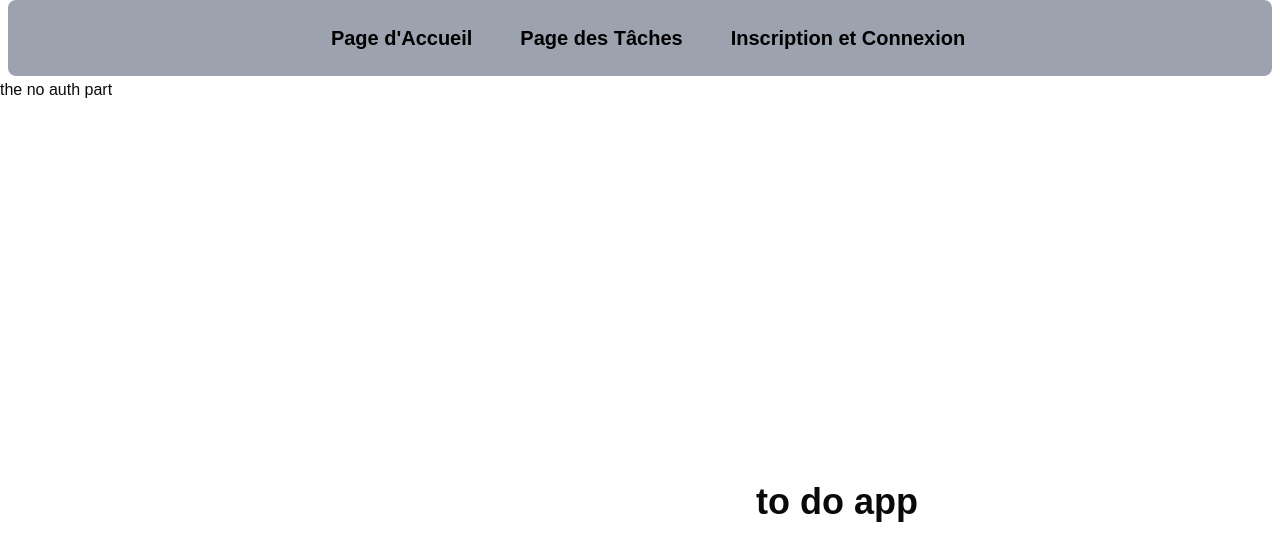
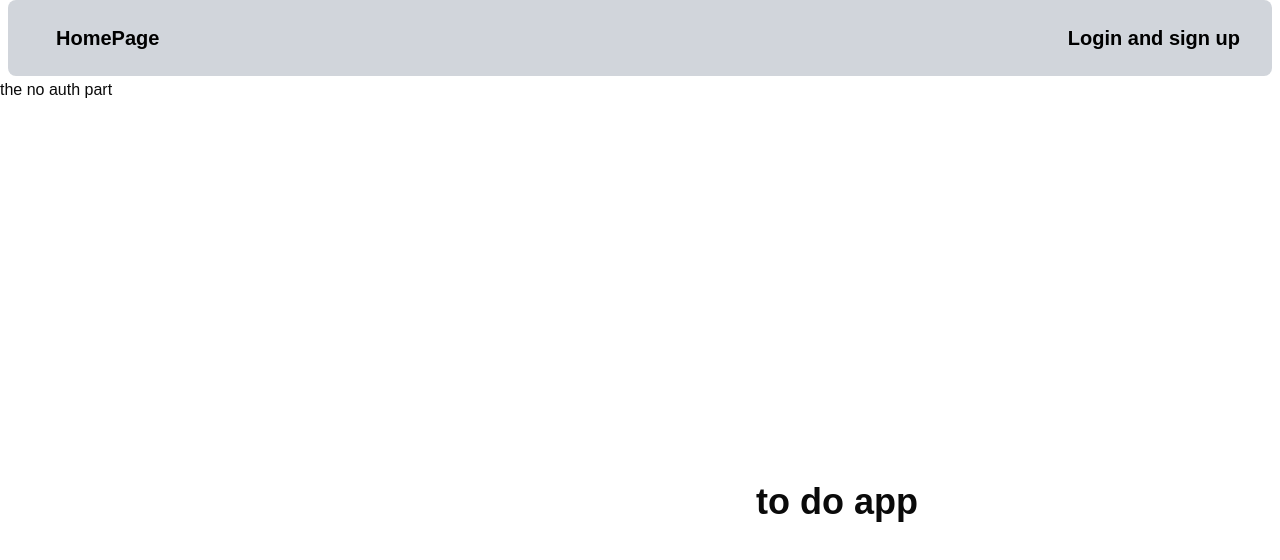
Before and after one commit to WassimChouiha/todoapp, a Next.js app: page /Home in a window 1280 px wide. Shown: the top 560 px of the page. Built offline with nearby package versions, Linux system fonts and the light colour scheme.

Commit message:
editing on home page and added sign up option on log in

```diff
--- a/src/app/(local)/(no auth)/Login/page.tsx
+++ b/src/app/(local)/(no auth)/Login/page.tsx
@@ -1,6 +1,7 @@
 "use client";
 import { Button } from "@/components/ui/button";
 import { Input } from "@/components/ui/input";
+import Link from "next/link";
 
 export default function Login() {
   return (
@@ -8,6 +9,7 @@ export default function Login() {
       <div className="w-full p-8 flex flex-col items-center">
         <Input placeholder="UserName" className="w-2/12 m-2" />
         <Input type="password" placeholder="Password" className="w-2/12 m-2" />
+        <div className="">
           <Button
             type="submit"
             onClick={() => {
@@ -16,8 +18,11 @@ export default function Login() {
           >
             Log in
           </Button>
+          <Link className="ml-24" href="/">
+            click here to sign up
+          </Link>
         </div>
-      log in and sign up part
+      </div>
     </div>
   );
 }
--- a/src/app/NavBar.tsx
+++ b/src/app/NavBar.tsx
@@ -5,26 +5,20 @@ const Navbar: React.FC = () => {
   return (
     <div className="flex px-2">
       <div className="w-full border-b-2 border-transparent">
-        <div className=" text-black dark:text-gray-200 bg-gray-400 rounded-lg">
+        <div className=" text-black dark:text-gray-200 bg-gray-300 rounded-lg">
           <div className=" p-4">
-            <nav className="flex justify-center">
+            <nav className="flex justify-between">
               <a
                 className="px-4 py-2 mt-2 text-xl font-semibold bg-transparent rounded-lg dark:bg-transparent dark:hover:bg-gray-600 dark:focus:bg-gray-600 dark:focus:text-white dark:hover:text-white dark:text-gray-200 md:mt-0 md:ml-4 hover:text-gray-900 focus:text-gray-900 hover:bg-gray-200 focus:bg-gray-200 focus:outline-none focus:shadow-outline"
                 href="/Home"
               >
-                Page d'Accueil
-              </a>
-              <a
-                className="px-4 py-2 mt-2 text-xl font-semibold bg-transparent rounded-lg dark:bg-transparent dark:hover:bg-gray-600 dark:focus:bg-gray-600 dark:focus:text-white dark:hover:text-white dark:text-gray-200 md:mt-0 md:ml-4 hover:text-gray-900 focus:text-gray-900 hover:bg-gray-200 focus:bg-gray-200 focus:outline-none focus:shadow-outline"
-                href="/"
-              >
-                Page des Tâches
+                HomePage
               </a>
               <a
                 className="px-4 py-2 mt-2 text-xl font-semibold bg-transparent rounded-lg dark:bg-transparent dark:hover:bg-gray-600 dark:focus:bg-gray-600 dark:focus:text-white dark:hover:text-white dark:text-gray-200 md:mt-0 md:ml-4 hover:text-gray-900 focus:text-gray-900 hover:bg-gray-200 focus:bg-gray-200 focus:outline-none focus:shadow-outline"
                 href="/Login"
               >
-                Inscription et Connexion
+                Login and sign up
               </a>
             </nav>
           </div>
```
Also changed, not shown: src/app/(local)/(no auth)/Home/page.tsx (+9 -5 lines). Lines whose indentation alone changed are shown as unchanged.
